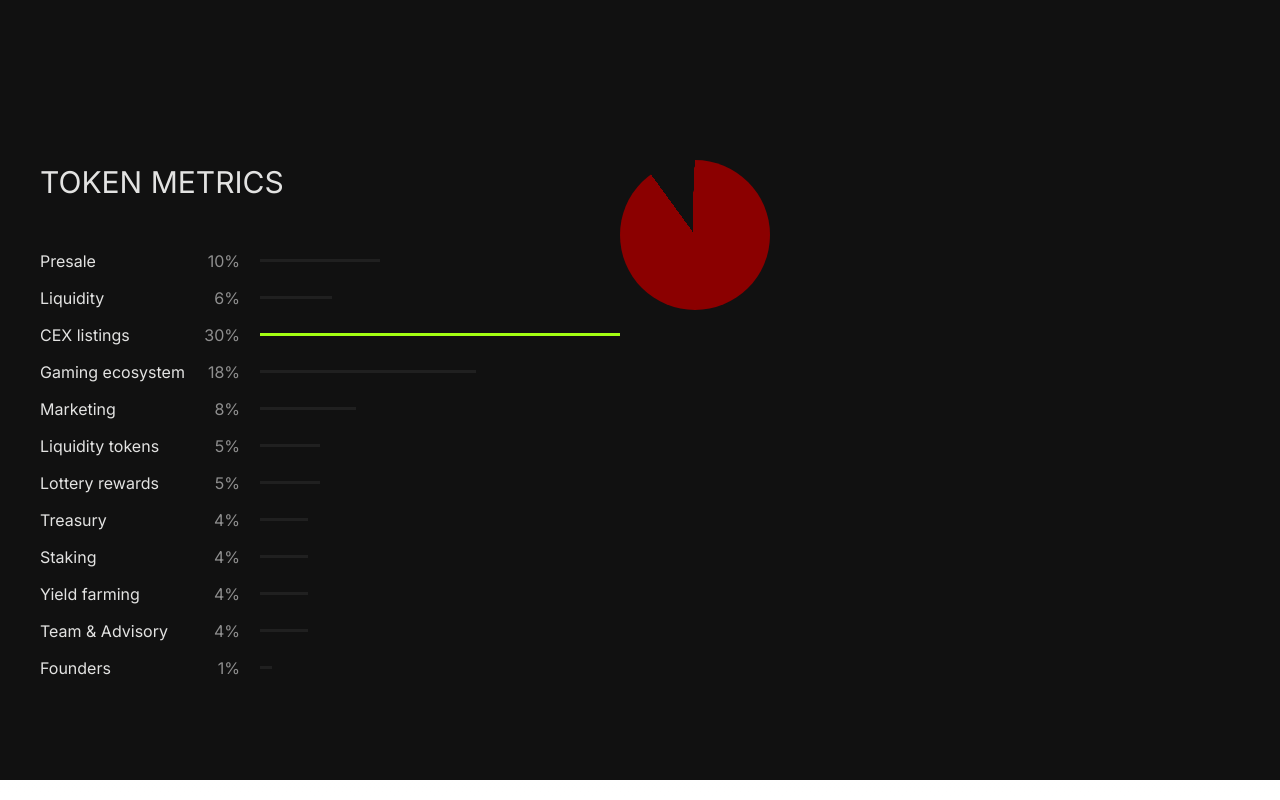
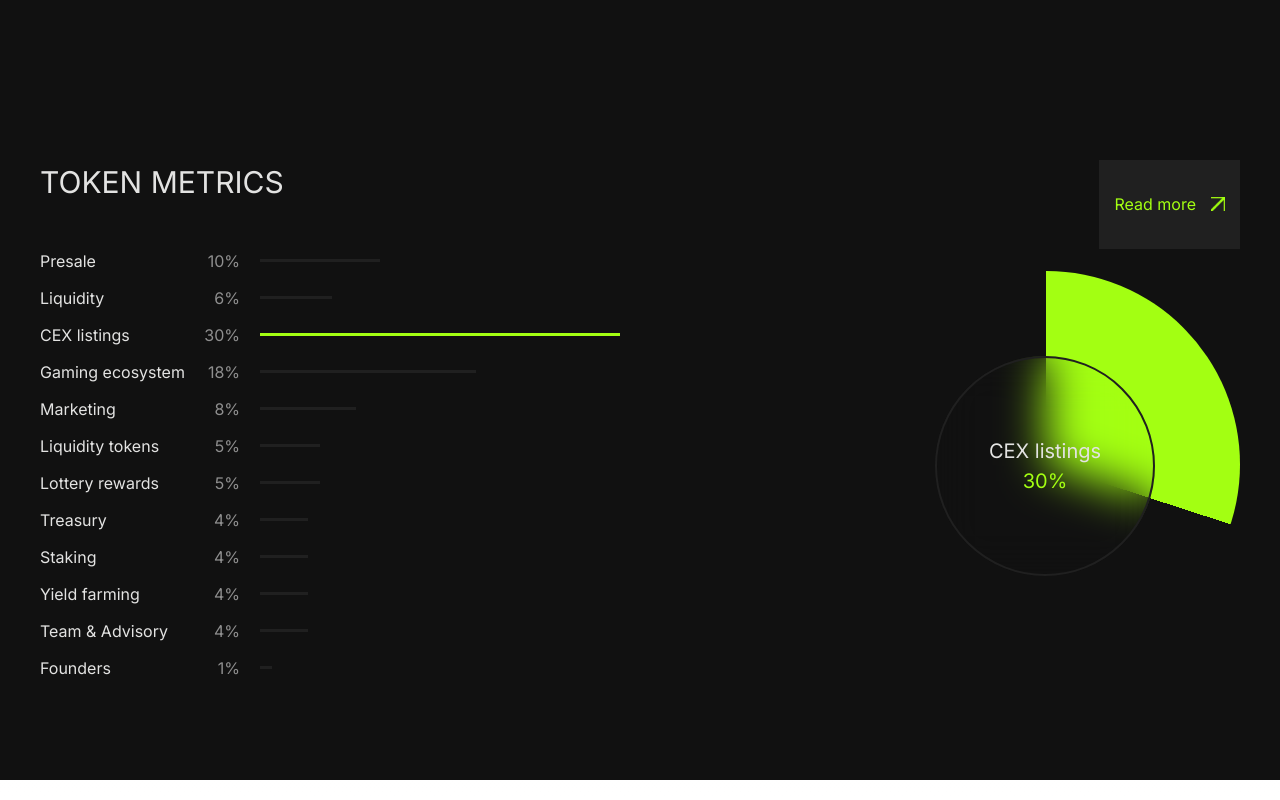
Before and after one commit to Cardoso-topdev/hyperchainx, a Next.js app: page / in a window 1280 px wide. Shown: the part 6021-6821 px from the top of the page. Built offline with nearby package versions, Linux system fonts and the light colour scheme.

Commit message:
complete TokenMetricsSection component

```diff
--- a/app/components/sections/TokenMetricsSection.tsx
+++ b/app/components/sections/TokenMetricsSection.tsx
@@ -1,5 +1,7 @@
 'use client'
 import React, { useState } from 'react';
+import styled from "styled-components";
+import Image from 'next/image'
 
 const tokenMetrics = [
   {
@@ -80,9 +82,23 @@ const TokenMetricsSection = () => {
   return (
     <section className='bg-[#111] py-[100px]'>
       <div className="max-w-[1200px] m-auto">
-        <div className="flex">
+        <div className="flex justify-between">
+          <div className="text-pale text-[30px] mb-[44px]">TOKEN METRICS</div>
+          <button type="button" className='bg-dark-grey px-[15px] py-[8px] text-electric-lime flex items-center'>
+            <span>Read more</span>
+            <Image
+              src="/read-more-arrow.webp"
+              alt="arrow right"
+              className="ml-[15px]"
+              width={14}
+              height={14}
+              priority
+              style={{ objectFit: "contain" }}
+            />
+          </button>
+        </div>
+        <div className="flex items-center justify-between">
           <div>
-            <div className="text-pale text-[30px] mb-[44px]">TOKEN METRICS</div>
             <div className='flex flex-col gap-[13px]'>
               {tokenMetrics.map((metric, idx) => (
                 <div className="flex items-center cursor-pointer" key={metric.title} onClick={() => setCurrentTokenIdx(idx)}>
@@ -95,7 +111,13 @@ const TokenMetricsSection = () => {
               ))}
             </div>
           </div>
-          <div className="pie relative w-[150px] h-[150px] "></div>
+          <div className='relative flex items-center'>
+            <PieView percent={tokenMetrics[currentTokenIdx].value} className="relative w-[387px] h-[387px] before:content-[''] before:absolute before:rounded-full before:inset-0" />
+            <div className="absolute top-[85px] right-[85px] w-[220px] h-[220px] flex justify-center items-center backdrop-blur-[23px] border-dark-grey border-2 rounded-full flex-col">
+              <div className="text-pale text-[20px]">{tokenMetrics[currentTokenIdx].title}</div>
+              <div className="text-electric-lime text-[20px]">{tokenMetrics[currentTokenIdx].value}%</div>
+            </div>
+          </div>
         </div>
       </div>
     </section>
@@ -104,4 +126,8 @@ const TokenMetricsSection = () => {
 
 export default TokenMetricsSection;
 
-// before:bg-electric-lime before:bg-gradient-to-br before:from-electric-lime before:to-transparent before:bg-radial-gradient before:bg-contain
+const PieView = styled.div<{ percent: number }>`
+  :before{
+    background: conic-gradient(#a3ff12 calc(${props => props.percent}*1%),#0000 0);
+  }
+`
--- a/app/globals.css
+++ b/app/globals.css
@@ -25,15 +25,3 @@ body {
     )
     rgb(var(--background-start-rgb));
 }
-
-.pie {
-  width:150px;
-  position:relative;
-}
-.pie:before{
-  content:"";
-  position:absolute;
-  border-radius:50%;
-  inset:0;
-  background: radial-gradient(farthest-side,darkred 98%,#0000) top/5px no-repeat, conic-gradient(darkred calc(90*1%),#0000 0);
-}
--- a/tailwind.config.js
+++ b/tailwind.config.js
@@ -44,7 +44,11 @@ module.exports = {
         'nft-bk-img': "url('/splash_nft.png')",
         'project-bk-img': "url('/splash_project.png')",
         'gaming-bk-img': "url('/splash_gaming.png')",
-        'gradient-bottom-lime': 'linear-gradient(to bottom, rgba(12, 12, 12, 0) 31%, #a3ff12 500%)'
+        'gradient-bottom-lime': 'linear-gradient(to bottom, rgba(12, 12, 12, 0) 31%, #a3ff12 500%)',
+      },
+      background: {
+        'custom-red': 'red',
+        'pie-bk': 'conic-gradient(#a3ff12 calc(90*1%),#0000 0);'
       },
       animation: {
         'overlay-fadein': "fadeIn .3s ease-in-out"
```
